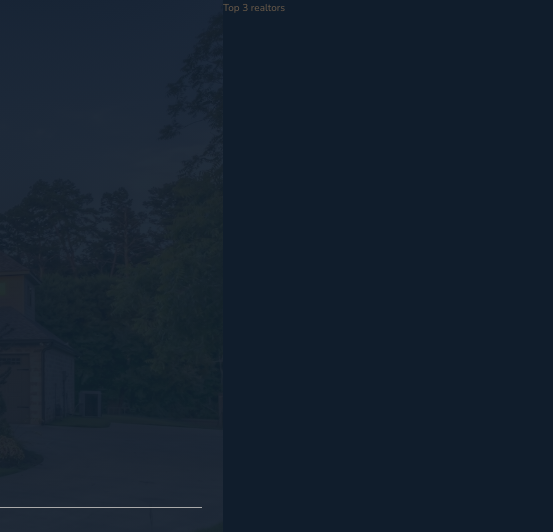
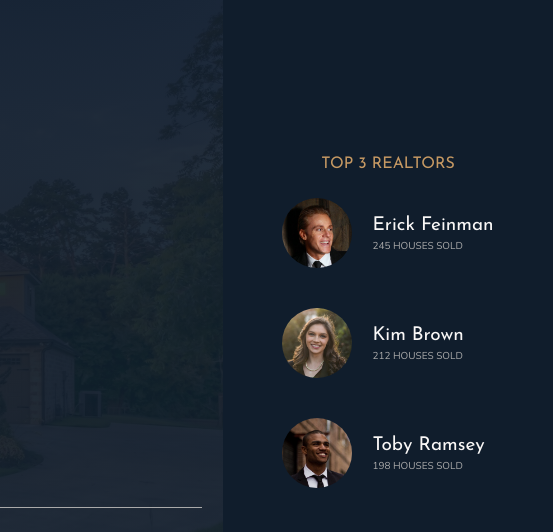
Before and after one commit to BurhanMullamitha/Nexter-Website, a website: page index.html in a window 1280 px wide. Shown: the top 532 px of the page, 727-1280 px from the left. Drawn offline with nearby package versions, Linux system fonts and the light colour scheme.

Commit message:
Finished realtors section

```diff
--- a/index.html
+++ b/index.html
@@ -31,7 +31,26 @@
         </header>
 
         <div class="realtors">
-            Top 3 realtors
+            <h3 class="heading-3">Top 3 realtors</h3>
+            <div class="realtors__list">
+                <img src="img/realtor-1.jpeg" alt="Realtor 1" class="realtors__img">
+                <div class="realtors__details">
+                    <h4 class="heading-4 heading-4--light">Erick Feinman</h4>
+                    <p class="realtors__sold">245 houses sold</p>
+                </div>
+
+                <img src="img/realtor-2.jpeg" alt="Realtor 2" class="realtors__img">
+                <div class="realtors__details">
+                    <h4 class="heading-4 heading-4--light">Kim Brown</h4>
+                    <p class="realtors__sold">212 houses sold</p>
+                </div>
+
+                <img src="img/realtor-3.jpeg" alt="Realtor 3" class="realtors__img">
+                <div class="realtors__details">
+                        <h4 class="heading-4 heading-4--light">Toby Ramsey</h4>
+                        <p class="realtors__sold">198 houses sold</p>
+                    </div>
+            </div>
         </div>
 
         <section class="features">
--- a/sass/_realtors.scss
+++ b/sass/_realtors.scss
@@ -1,4 +1,30 @@
 .realtors {
     background-color: $color-secondary;
     grid-column: col-start 7 / full-end;
+
+    display: grid;
+    align-content: center;
+    justify-content: center;
+    justify-items: center;
+    grid-row-gap: 2rem;
+
+    &__list {
+        display: grid;
+        grid-template-columns: min-content max-content;
+        grid-column-gap: 2rem;
+        grid-row-gap: 5vh;
+        align-items: center;
+    }
+
+    &__img {
+        width: 7rem;
+        border-radius: 50%;
+        display: block;
+    }
+
+    &__sold {
+        text-transform: uppercase;
+        color: $color-grey-light-2;
+        margin-top: -3px;
+    }
 }
```
Also changed, not shown: css/style.css.
